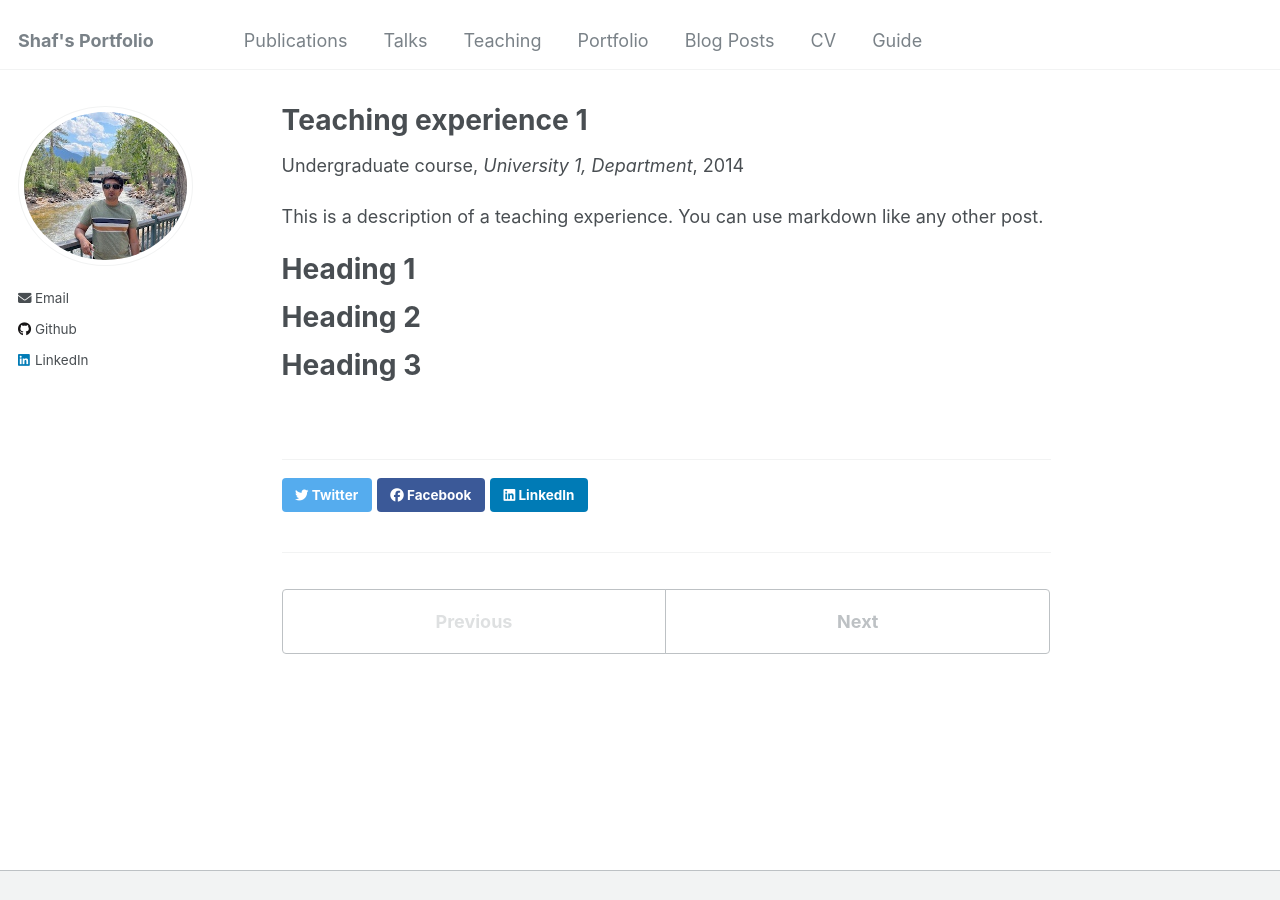
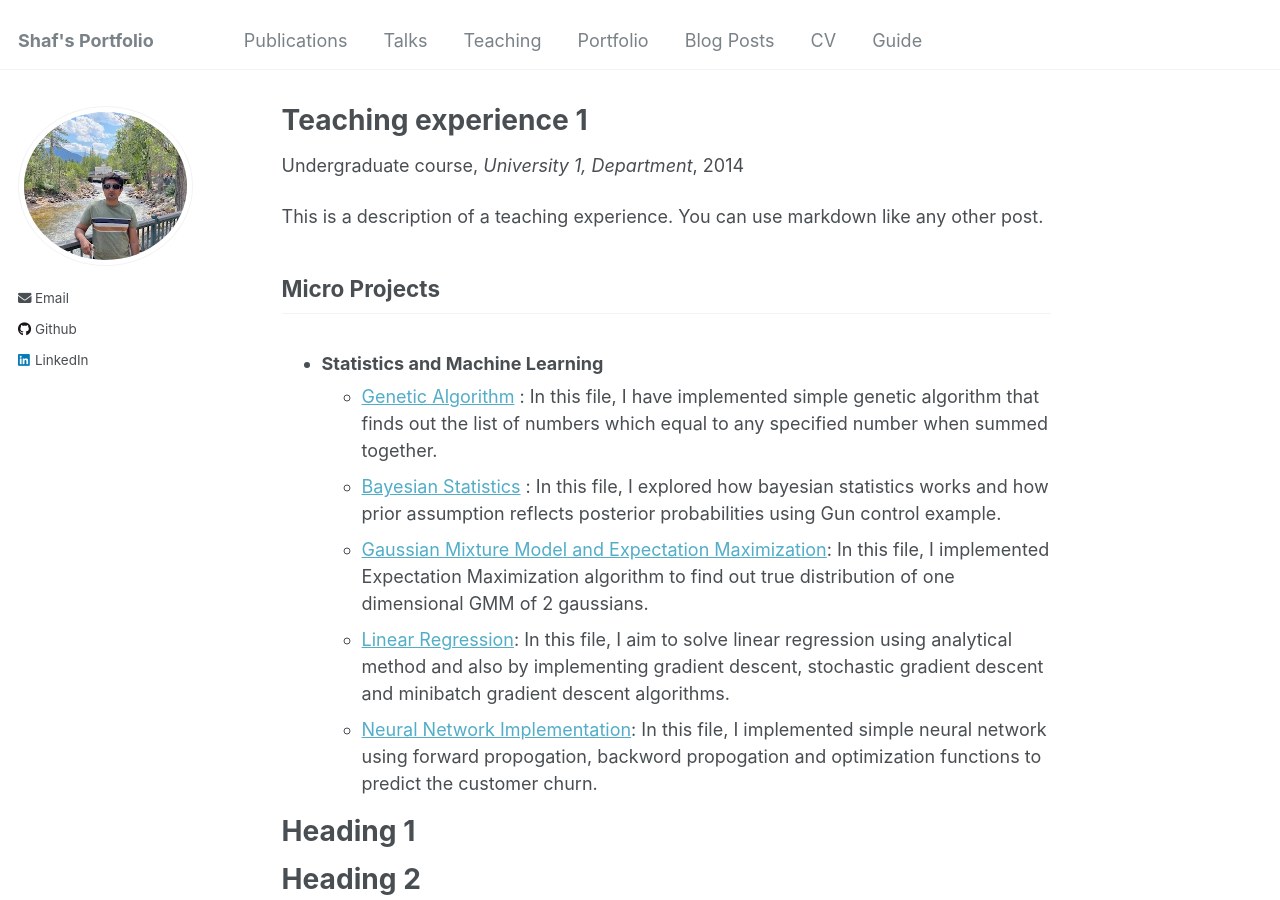
Before and after one commit to shafmalik/shaf.malik.github.io, a Jekyll site: the page built from _teaching/2014-spring-teaching-1.md, in a window 1280 px wide and 900 px high. Built offline with Jekyll 4.4.1, drawn with Linux system fonts in a browser that asks for light colours.

Commit message:
Update 2014-spring-teaching-1.md

```diff
--- a/_teaching/2014-spring-teaching-1.md
+++ b/_teaching/2014-spring-teaching-1.md
@@ -9,6 +9,13 @@ location: "City, Country"
 ---
 
 This is a description of a teaching experience. You can use markdown like any other post.
+## Micro Projects
+- ### Statistics and Machine Learning
+    - [Genetic Algorithm](https://github.com/archd3sai/Statistical-Methods/blob/master/genetic-algorithm.ipynb) : In this file, I have implemented simple genetic algorithm that finds out the list of numbers which equal to any specified number when summed together.
+    - [Bayesian Statistics](https://github.com/archd3sai/Statistical-Methods/blob/master/Bayesian%20Statistics.ipynb) : In this file, I explored how bayesian statistics works and how prior assumption reflects posterior probabilities using Gun control example.
+    - [Gaussian Mixture Model and Expectation Maximization](https://github.com/archd3sai/Statistical-Methods/blob/master/GMM-EM.ipynb): In this file, I implemented Expectation Maximization algorithm to find out true distribution of one dimensional GMM of 2 gaussians.
+    - [Linear Regression](https://github.com/archd3sai/Statistical-Methods/blob/master/Linear%20Regression.ipynb): In this file, I aim to solve linear regression using analytical method and also by implementing gradient descent, stochastic gradient descent and minibatch gradient descent algorithms.
+    - [Neural Network Implementation](https://github.com/archd3sai/Statistical-Methods/blob/master/NN%20Implementation.ipynb): In this file, I implemented simple neural network using forward propogation, backword propogation and optimization functions to predict the customer churn.
 
 Heading 1
 ======
```
